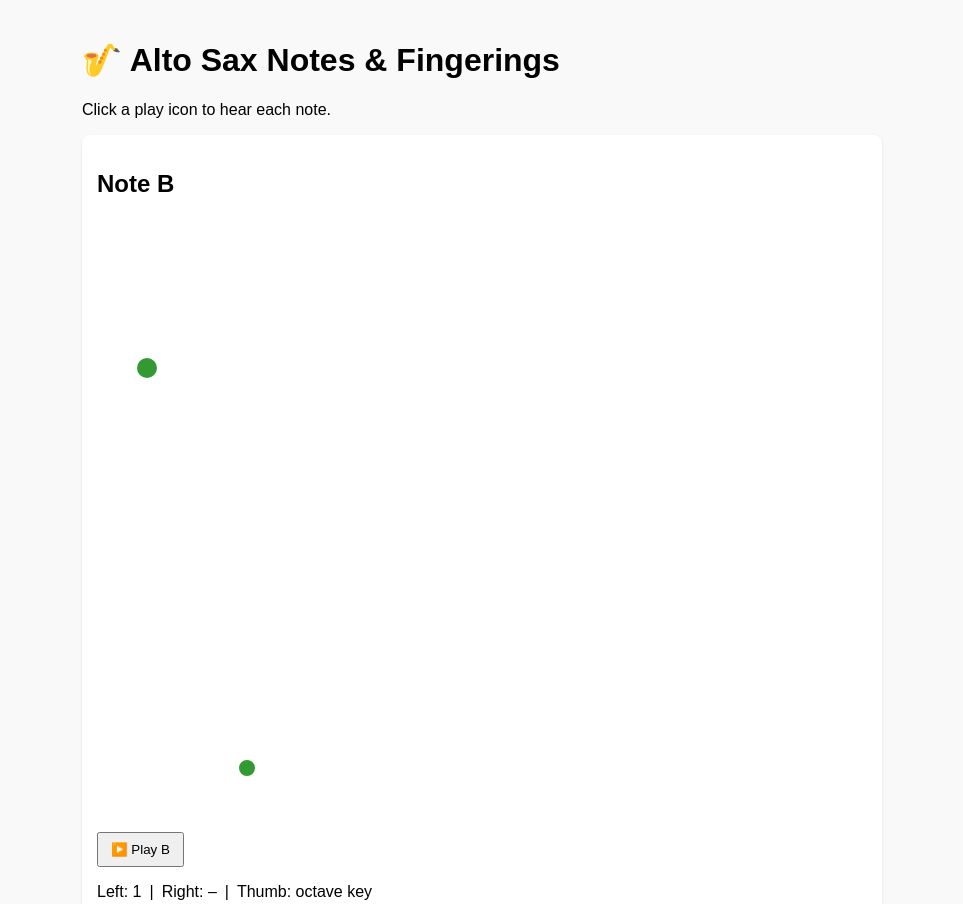
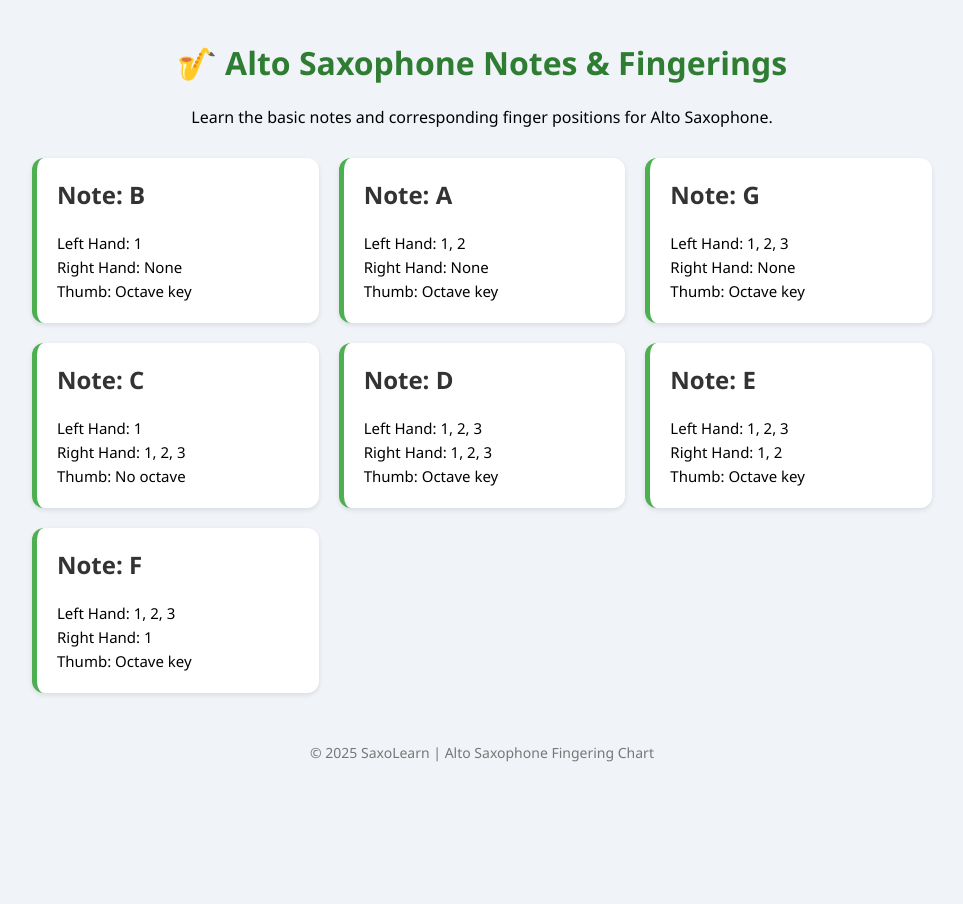
Before and after one commit to Chauncyllc/saxasy, a plain HTML site: page index.html in a window 1280 px wide. Shown: the top 904 px of the page, without its empty margins (158-1121 px from the left). After the commit the page ends 800 px from the top, so only its background shows below. Drawn offline with Linux system fonts and the light colour scheme.

Commit message:
Update index.html

```diff
--- a/index.html
+++ b/index.html
@@ -2,41 +2,121 @@
 <html lang="en">
 <head>
   <meta charset="UTF-8" />
-  <title>Alto Sax Notes & Fingering with Audio</title>
+  <title>Alto Saxophone Notes & Fingerings</title>
   <style>
-    body { font-family: Arial, sans-serif; max-width:800px; margin:auto; padding:20px; background:#f9f9f9; }
-    .note-card { margin-bottom:30px; background:#fff; padding:15px; border-radius:8px; box-shadow:0 1px 3px rgba(0,0,0,0.1); }
-    svg { width:200px; height:auto; }
-    .circle { fill: green; opacity:0.8; }
-    button { margin-top:10px; padding:8px 12px; }
+    body {
+      font-family: 'Segoe UI', sans-serif;
+      background: #f0f4f8;
+      margin: 0;
+      padding: 20px;
+      max-width: 900px;
+      margin: auto;
+    }
+    h1 {
+      color: #2e7d32;
+      text-align: center;
+    }
+    .note-grid {
+      display: grid;
+      grid-template-columns: repeat(auto-fit, minmax(250px, 1fr));
+      gap: 20px;
+      margin-top: 30px;
+    }
+    .note-card {
+      background: #fff;
+      padding: 20px;
+      border-radius: 12px;
+      box-shadow: 0 2px 5px rgba(0,0,0,0.1);
+      border-left: 5px solid #4caf50;
+    }
+    .note-card h2 {
+      margin-top: 0;
+      color: #333;
+    }
+    .fingers {
+      font-size: 15px;
+      line-height: 1.6;
+      margin-top: 10px;
+    }
+    .footer {
+      margin-top: 50px;
+      text-align: center;
+      color: #777;
+      font-size: 14px;
+    }
   </style>
 </head>
 <body>
-  <h1>🎷 Alto Sax Notes & Fingerings</h1>
-  <p>Click a play icon to hear each note.</p>
+  <h1>🎷 Alto Saxophone Notes & Fingerings</h1>
+  <p style="text-align:center;">Learn the basic notes and corresponding finger positions for Alto Saxophone.</p>
 
-  <!-- Note B -->
-  <div class="note-card">
-    <h2>Note B</h2>
-    <svg viewBox="0 0 200 600">
-      <!-- Insert public-domain sax outline SVG here -->
-      <circle class="circle" cx="50" cy="150" r="10"></circle><!-- left 1 -->
-      <circle class="circle" cx="150" cy="550" r="8" fill="transparent"/><!-- thumb -->
-    </svg>
-    <br>
-    <button onclick="playNote('B')">▶️ Play B</button>
-    <p>Left: 1 | Right: – | Thumb: octave key</p>
+  <div class="note-grid">
+    <div class="note-card">
+      <h2>Note: B</h2>
+      <div class="fingers">
+        Left Hand: 1<br />
+        Right Hand: None<br />
+        Thumb: Octave key
+      </div>
+    </div>
+
+    <div class="note-card">
+      <h2>Note: A</h2>
+      <div class="fingers">
+        Left Hand: 1, 2<br />
+        Right Hand: None<br />
+        Thumb: Octave key
+      </div>
+    </div>
+
+    <div class="note-card">
+      <h2>Note: G</h2>
+      <div class="fingers">
+        Left Hand: 1, 2, 3<br />
+        Right Hand: None<br />
+        Thumb: Octave key
+      </div>
+    </div>
+
+    <div class="note-card">
+      <h2>Note: C</h2>
+      <div class="fingers">
+        Left Hand: 1<br />
+        Right Hand: 1, 2, 3<br />
+        Thumb: No octave
+      </div>
+    </div>
+
+    <div class="note-card">
+      <h2>Note: D</h2>
+      <div class="fingers">
+        Left Hand: 1, 2, 3<br />
+        Right Hand: 1, 2, 3<br />
+        Thumb: Octave key
+      </div>
+    </div>
+
+    <div class="note-card">
+      <h2>Note: E</h2>
+      <div class="fingers">
+        Left Hand: 1, 2, 3<br />
+        Right Hand: 1, 2<br />
+        Thumb: Octave key
+      </div>
+    </div>
+
+    <div class="note-card">
+      <h2>Note: F</h2>
+      <div class="fingers">
+        Left Hand: 1, 2, 3<br />
+        Right Hand: 1<br />
+        Thumb: Octave key
+      </div>
+    </div>
   </div>
 
-  <!-- Repeat for A, G, C, D, E, F -->
-
-  <audio id="audio_B" src="audio/B.mp3"></audio>
-
-  <script>
-    function playNote(n) {
-      const a = document.getElementById('audio_' + n);
-      if (a) { a.currentTime = 0; a.play(); }
-    }
-  </script>
+  <div class="footer">
+    &copy; 2025 SaxoLearn | Alto Saxophone Fingering Chart
+  </div>
 </body>
 </html>
```
